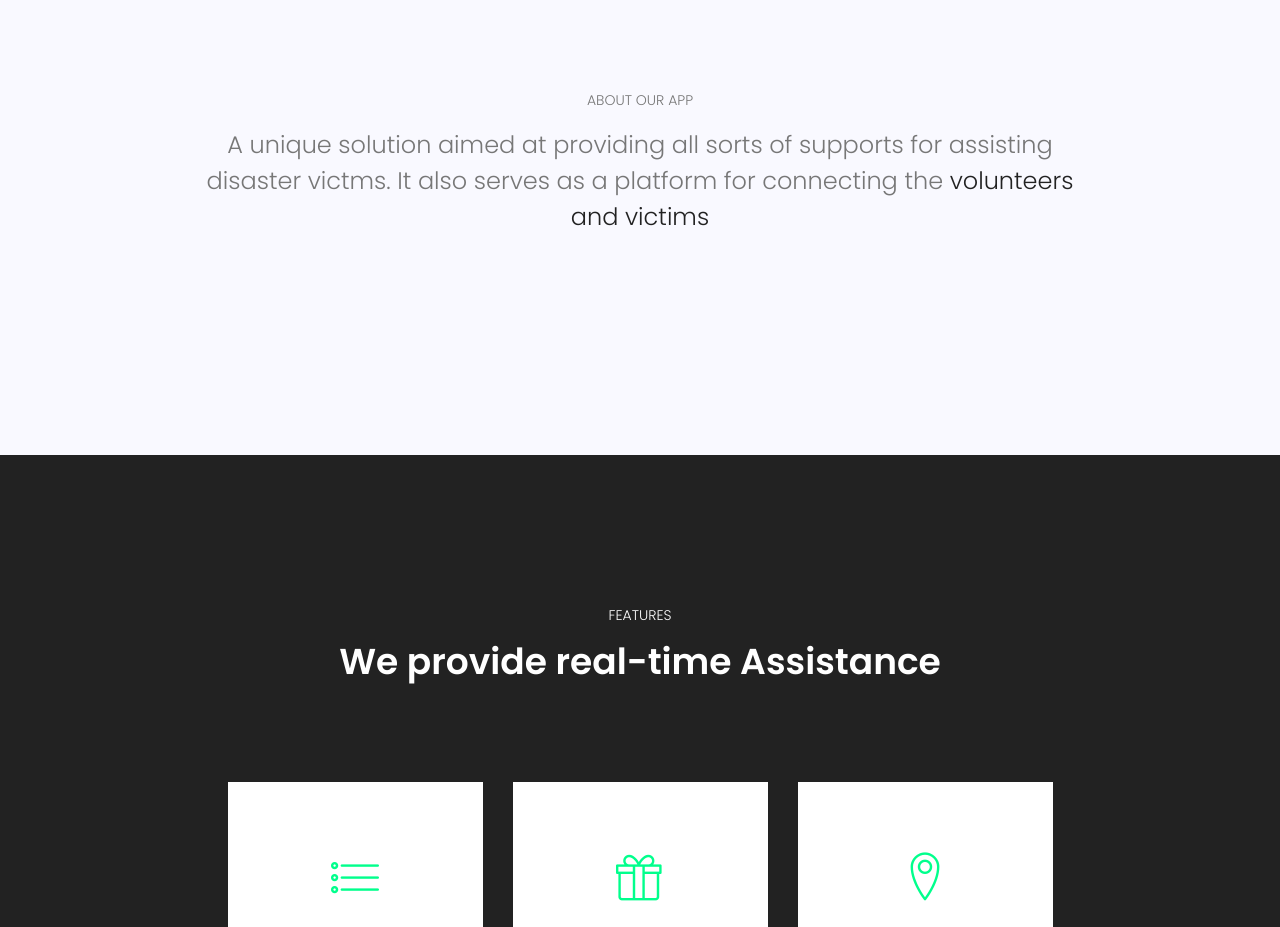
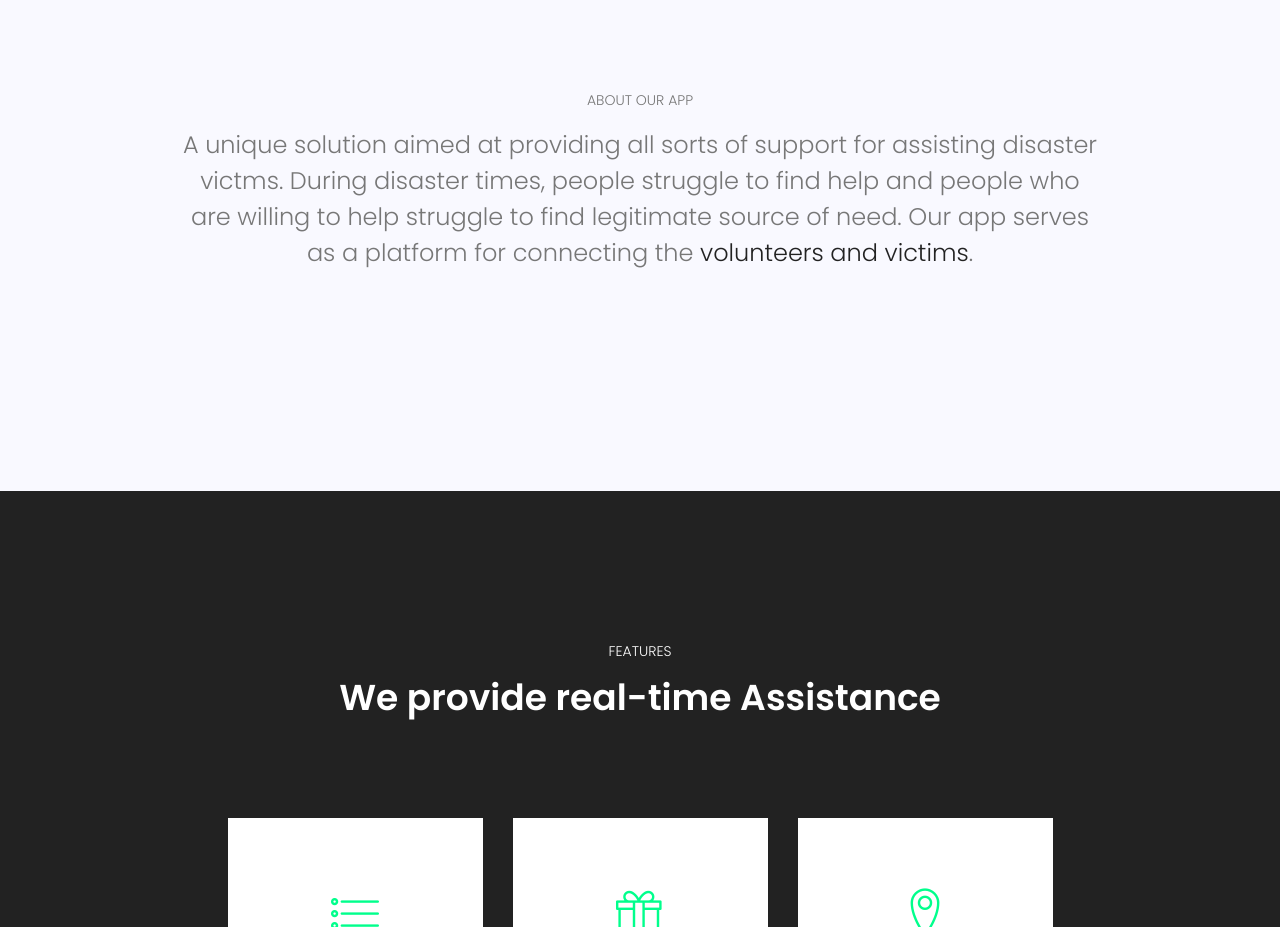
Before and after one commit to balaji-dr/Dis-assist-er, a React (Create React App) app in the folder landing/: page / in a window 1280 px wide. Shown: the part 860-1787 px from the top of the page. Built offline with nearby package versions, Linux system fonts and the light colour scheme; a web font is replaced by a local one.

Commit message:
Updated About section

```diff
--- a/landing/src/components/About.js
+++ b/landing/src/components/About.js
@@ -11,7 +11,7 @@ class About extends Component {
                             <div className="col-lg-10">
                                 <div className="section-title text-center">
                                     <p className="text-uppercase">About Our App</p>
-                                    <h3>A unique solution aimed at providing all sorts of supports for assisting disaster victms. It also serves as a platform for connecting the <b>volunteers and victims</b></h3>
+                                    <h3>A unique solution aimed at providing all sorts of support for assisting disaster victms. During disaster times, people struggle to find help and people who are willing to help struggle to find legitimate source of need. Our app serves as a platform for connecting the <b>volunteers and victims</b>.</h3>
                                 </div>
                             </div>
                         </div>
```
